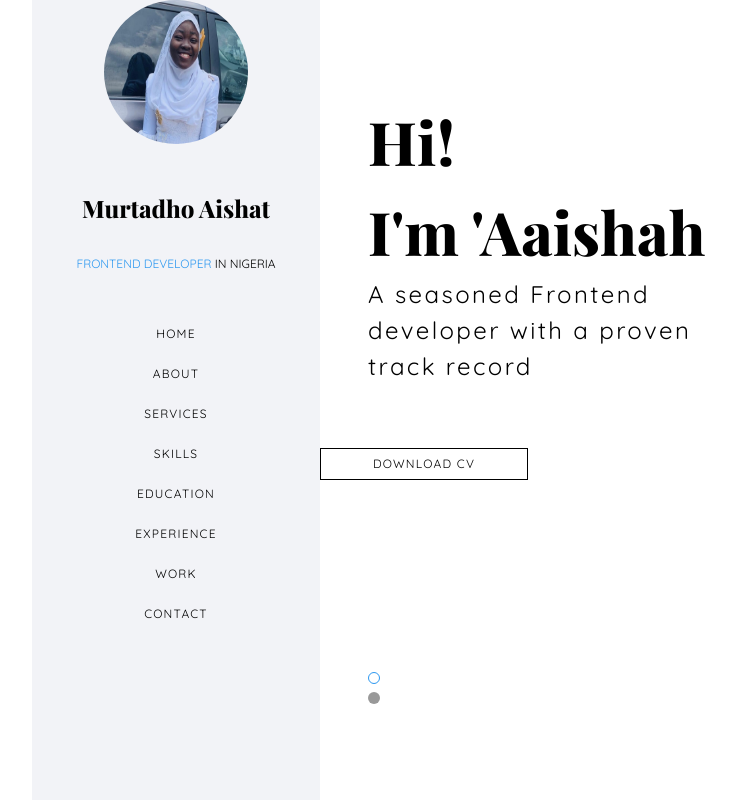
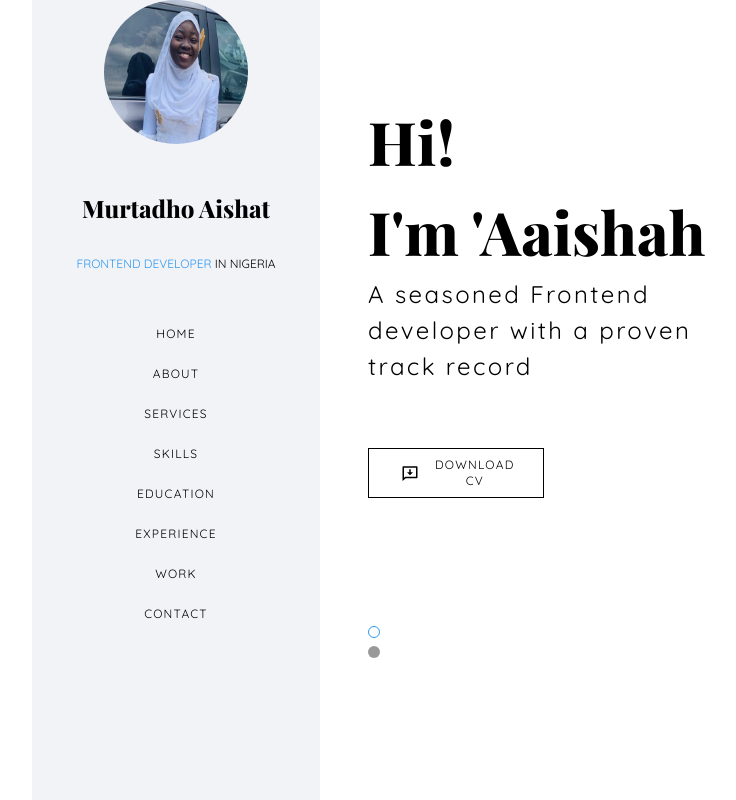
Before and after one commit to murtadhoaaishah/portfolio, a React (Create React App) app: page / in a window 1280 px wide. Shown: the top 800 px of the page, without its empty margins (24-760 px from the left). Built offline with nearby package versions, Linux system fonts and the light colour scheme; a web font is replaced by a local one.

Commit message:
hero style updated

```diff
--- a/src/components/Hero/Hero.scss
+++ b/src/components/Hero/Hero.scss
@@ -0,0 +1,33 @@
+.hero-cont {
+  @apply bg-cover bg-center h-screen flex flex-col pt-24;
+}
+.hero-hdn-wrp {
+  @apply flex flex-col mb-16  ml-12;
+}
+.hi {
+  @apply text-[3.75rem] font-extrabold;
+}
+.name-span {
+  @apply text-[3.75rem] font-extrabold;
+}
+.dvlper-desc {
+  @apply text-xl tracking-widest max-w-[40%];
+}
+.cv {
+  @apply tracking-widest border border-black w-44 h-12 text-xs mb-32 ml-12 px-8 py-6 flex items-center;
+}
+.cv img {
+  @apply mr-4;
+}
+// .cv-span {
+//   @apply;
+// }
+.btns {
+  @apply flex flex-col ml-12;
+}
+.btn1 {
+  @apply h-[0.75rem] w-[0.75rem] rounded-xl mb-2;
+}
+.btn2 {
+  @apply h-[0.75rem] w-[0.75rem] rounded-xl mb-2 border-sky-500;
+}
--- a/src/components/Hero/index.tsx
+++ b/src/components/Hero/index.tsx
@@ -1,4 +1,5 @@
 import { useEffect, useState } from "react";
+import "./Hero.scss";
 
 const Hero = () => {
   const [currentPage, setCurrentPage] = useState(0);
@@ -6,62 +7,44 @@ const Hero = () => {
   useEffect(() => {
     const intervalId = setInterval(() => {
       setCurrentPage((prevPage) => (prevPage === 0 ? 1 : 0));
-    }, 5000); // Switch pages every 5 seconds (adjust the interval as needed)
-
-    // Cleanup the interval when the component unmounts
+    }, 5000);
     return () => clearInterval(intervalId);
   }, []);
 
-  // useEffect(() => {
-  //   const textElement = document.querySelector(".slide-in-text");
-
-  //   // Check if the element exists before adding the class
-  //   if (textElement) {
-  //     textElement.classList.add("slide-in-text");
-  //   }
-
-  //   // Remove the class after the animation duration (1s in this case)
-  //   const timeoutId = setTimeout(() => {
-  //     if (textElement) {
-  //       textElement.classList.remove("slide-in-text");
-  //     }
-  //   }, 1000); // Adjust this timeout based on your animation duration
-
-  //   return () => clearTimeout(timeoutId);
-  // }, []);
-
   return (
-    <section
-      className={`hero  bg-cover bg-center h-screen flex flex-col pt-24   ${
+    <main
+      className={`hero-cont hero slide-in-text ${
         currentPage === 0 ? "bg-hero" : "bg-white"
       }`}
     >
-      <div className="flex flex-col mb-16 slide-in-text ml-12">
-        <span className="name text-[3.75rem] font-extrabold ">Hi!</span>
-        <span className="name text-[3.75rem] font-extrabold">I'm 'Aaishah</span>
-        <p className="text-xl tracking-widest max-w-[40%]">
+      <section className="hero-hdn-wrp">
+        <span className="hi name">Hi!</span>
+        <span className="name name-span">I'm 'Aaishah</span>
+        <p className="dvlper-desc">
           A seasoned Frontend developer with a proven track record
         </p>
-      </div>
-      <div className="mb-48">
-        <button className="tracking-widest border border-black w-52 h-8 text-xs">
-          <span className="">DOWNLOAD CV</span>
-          {/* <img src="" alt="" /> */}
-        </button>
-      </div>
-      <div className="flex flex-col ml-12">
+      </section>
+      {/* <section className="mb-32 ml-12 h-20 w-24"> */}
+      <button className="cv">
+        <img src="vectors/download.svg" alt="" />
+        <span className="cv-span">DOWNLOAD CV</span>
+      </button>
+      {/* </section> */}
+      <div className="btns">
         <span
-          className={`h-[0.75rem] w-[0.75rem] rounded-xl mb-2
-          ${currentPage === 0 ? " bg-gray" : "border border-blue"}
+          className={`btn1 ${
+            currentPage === 0 ? " bg-gray" : "border border-blue"
+          }
           `}
         ></span>
         <span
-          className={`h-[0.75rem] w-[0.75rem] rounded-xl mb-2 border-sky-500
-          ${currentPage === 0 ? "border  border-blue" : "bg-gray"}
+          className={`btn2 ${
+            currentPage === 0 ? "border  border-blue" : "bg-gray"
+          }
           `}
         ></span>
       </div>
-    </section>
+    </main>
   );
 };
 
```
Also changed, not shown: public/vectors/download.svg.
